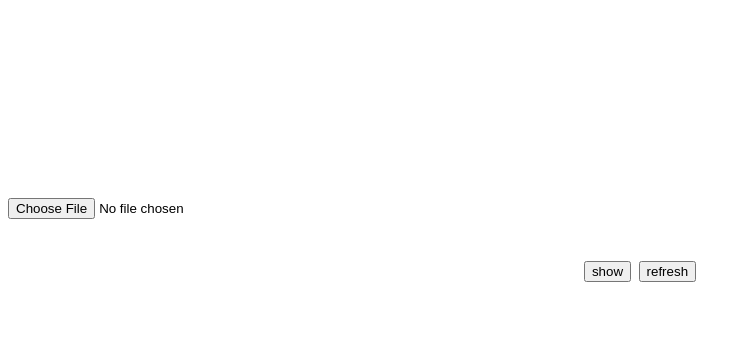
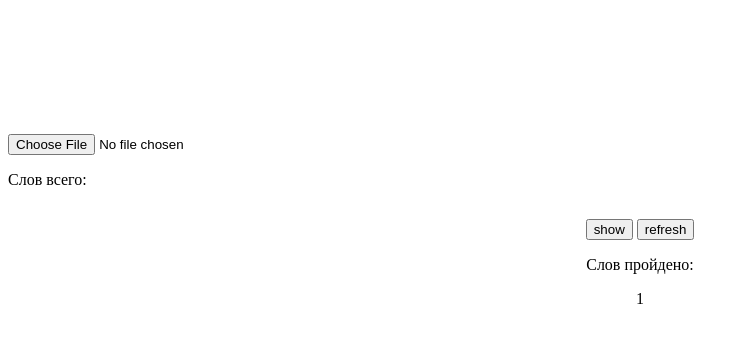
Before and after one commit to MihailP1/englishTrainer, a plain HTML site: page index.html in a window 1280 px wide. Both pictures are taken after a click on the button "refresh". Shown: the whole page, without its empty margins (0-751 px from the left). Drawn offline with Linux system fonts and the light colour scheme.

Commit message:
Update index.html

```diff
--- a/index.html
+++ b/index.html
@@ -5,17 +5,23 @@
   <title>header</title>
  </head>
  <body>
-    <input style="margin-top: 15%;" type="file" onchange="readFile(this)">
-    <div style="font-size: 30px; text-align: center;">
-      <p id="word"></p>
+    <input style="margin-top: 10%;" type="file" onchange="readFile(this)">
+    <p>Слов всего:</p>
+    <p id="word_total"></p>
+    <div style="text-align: center;">
+      <p style="font-size: 30px;" id="word"></p>
       <button onclick="showTranslation()">show</button>
       <button onclick="showWord()">refresh</button>
+      <p id="word">Слов пройдено:</p>
+      <p id="word_count"></p>
     </div>
+
 
     <script>
         let wordArr;
         let word;
         let wordDiv = document.getElementById('word');
+        let wordCount = 0;
 
         function readFile(input) {
           let file = input.files[0];
@@ -27,6 +33,7 @@
           reader.onload = function() {
             console.log(reader.result);
             wordArr = reader.result.split("\r\n");
+            document.getElementById('word_total').textContent = wordArr.length;
             showWord();
 
           };
@@ -42,6 +49,8 @@
         }
 
         function showWord() {
+          wordCount++;
+          document.getElementById('word_count').textContent = wordCount;
           let index = getRandomInt(wordArr.length);
           word = wordArr[index];
           wordDiv.textContent = word.split(">")[0];
```
